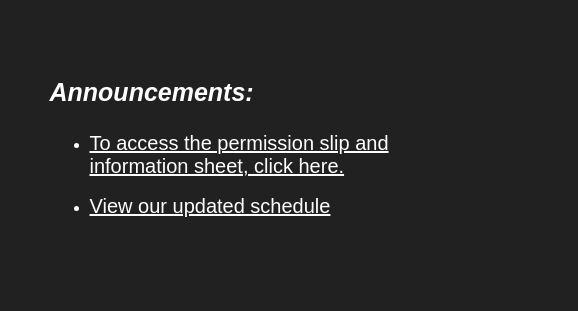
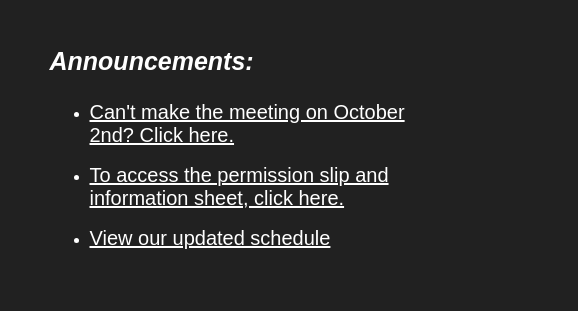
Before and after one commit to fhsspeech/fhsspeech.com, a plain HTML site: page index.html in a window 1280 px wide. Shown: the part 219-530 px from the top of the page, 702-1280 px from the left. Drawn offline with Linux system fonts and the light colour scheme; a script that the page names is missing.

Commit message:
Update index.html

```diff
--- a/index.html
+++ b/index.html
@@ -143,6 +143,8 @@ a.nav:active {
 		<td>
 			<p><i><b>Announcements:</i></b></p>
 			<ul>
+				<li><a href = "https://forms.gle/zCYhD2iDTbwmLkwg8"  target = "_blank" style = "font-size:20"><u>Can't make the meeting on October 2nd? Click here.</u></a></li>
+				<br>
 				<li><a href = "https://drive.google.com/drive/folders/1I6UFowHIcjeLzLMGuMapHYRzfzhAi21J?usp=sharing"  target = "_blank" style = "font-size:20"><u>To access the permission slip and information sheet, click here.</u></a></li>
 				<br>
 				<li><a href = "https://docs.google.com/document/d/1HAqN3GimcRr-flnGy0RuzL3RaaQz_pB4mWDuf_lfwO4/edit?usp=sharing"  target = "_blank" style = "font-size:20"><u>View our updated schedule</u></a></li>
```
